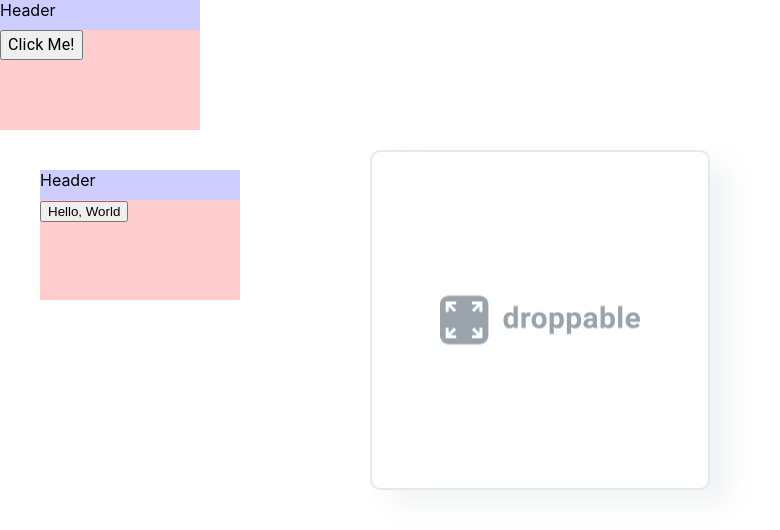
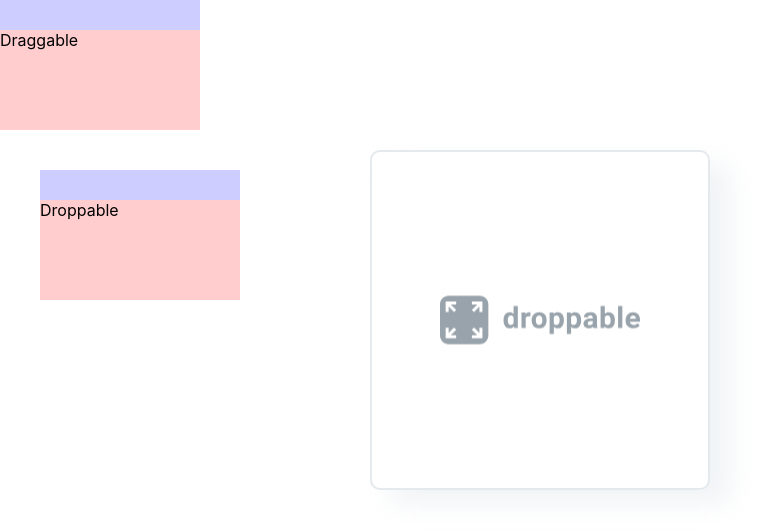
Before and after one commit to dhythm/react-cra-playground, a React (Create React App) app: page / in a window 1280 px wide. Shown: the top 530 px of the page, without its empty margins (0-780 px from the left). Built offline with nearby package versions, Linux system fonts and the light colour scheme.

Commit message:
feat: implement Draggable component with restrictToWindowEdges

```diff
--- a/src/components/Dnd/Contents.tsx
+++ b/src/components/Dnd/Contents.tsx
@@ -1,4 +1,4 @@
-import { Typography } from "@material-ui/core";
+import styled from "styled-components";
 import { DndProvider } from "./DndProvider";
 import { Draggable } from "./Draggable";
 import { DroppableContent } from "./DroppableContent";
@@ -6,10 +6,18 @@ import { DroppableContent } from "./DroppableContent";
 export const Contents = () => {
   return (
     <DndProvider>
-      <Draggable id="draggable-id">
-        <Typography>Click Me!</Typography>
-      </Draggable>
+      <Draggable id="draggable-id">Draggable</Draggable>
       <DroppableContent />
     </DndProvider>
   );
 };
+
+const Wrapper = styled.div`
+  position: absolute;
+  top: 0;
+  left: 0;
+  bottom: 0;
+  right: 0;
+  overflow: hidden;
+  background-color: #30303030;
+`;
--- a/src/components/Dnd/Draggable.tsx
+++ b/src/components/Dnd/Draggable.tsx
@@ -15,8 +15,9 @@ const defaultCoordinates = {
 
 export const Draggable: FC<{
   id: UniqueIdentifier;
-  children: React.ReactNode;
-}> = ({ id, children }) => {
+  header?: React.ReactNode;
+  children?: React.ReactNode;
+}> = ({ id, header, children }) => {
   const { attributes, listeners, setNodeRef, isDragging, transform } =
     useDraggable({
       id,
@@ -29,15 +30,13 @@ export const Draggable: FC<{
   const [initialPosition, setInitialPosition] = useState(defaultCoordinates);
 
   const [scale, setScale] = useState({ scaleX: 1, scaleY: 1 });
-  // const [position, setPosition] = useState(defaultCoordinates);
-  // const [positionFixed, setPositionFixed] = useState(position);
 
   const style = {
     transform: CSS.Translate.toString({
-      // ...(isDragging ? position : positionFixed),
       ...translate,
       ...scale,
     }),
+    width: 200,
   };
 
   useEffect(() => {
@@ -58,10 +57,6 @@ export const Draggable: FC<{
     },
     onDragMove: ({ active, delta }) => {
       if (active.id !== id) return;
-      // setPosition({
-      //   x: positionFixed.x + delta.x,
-      //   y: positionFixed.y + delta.y,
-      // });
       setTranslate(({ initialTranslate }) => ({
         initialTranslate,
         translate: {
@@ -73,10 +68,6 @@ export const Draggable: FC<{
     onDragEnd: ({ active, delta }) => {
       if (active.id !== id) return;
       if (delta.x === 0 && delta.y === 0) return;
-      // setPositionFixed((prev) => ({
-      //   x: prev.x + delta.x,
-      //   y: prev.y + delta.y,
-      // }));
       setTranslate(({ translate }) => {
         return {
           translate,
@@ -98,11 +89,9 @@ export const Draggable: FC<{
   return (
     <div ref={setNodeRef} style={style}>
       <Header {...listeners} {...attributes}>
-        Header
+        {header}
       </Header>
-      <Body>
-        <button>{children}</button>
-      </Body>
+      <Body>{children}</Body>
     </div>
   );
 };
--- a/src/components/Dnd/DroppableContent.tsx
+++ b/src/components/Dnd/DroppableContent.tsx
@@ -53,5 +53,5 @@ const Wrapper = styled.div<{ center?: boolean }>`
   ${({ center }) => center && `justify-content: center;`}
 `;
 const DraggableItem = () => {
-  return <Draggable id={id}>Hello, World</Draggable>;
+  return <Draggable id={id}>Droppable</Draggable>;
 };
```
